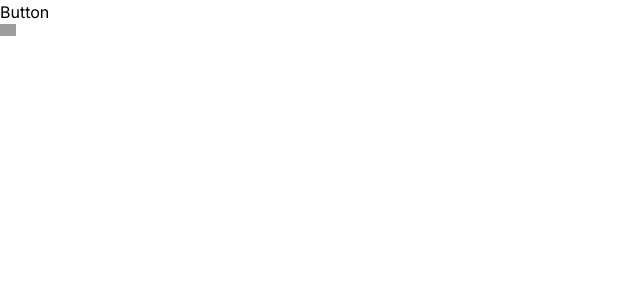
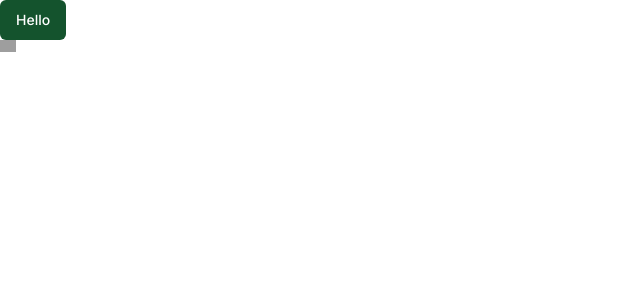
Before and after one commit to Shaybush/ganey-eden, a Next.js app: page / in a window 1280 px wide. Shown: the top 300 px of the page, without its empty margins (0-640 px from the left). Built offline with nearby package versions, Linux system fonts and the light colour scheme; grey boxes are pictures that could not be loaded.

Commit message:
gew-1 - done reuseable button

```diff
--- /dev/null
+++ b/app/lib/utils.ts
@@ -0,0 +1,6 @@
+import { ClassValue, clsx } from 'clsx';
+import { twMerge } from 'tailwind-merge';
+
+export function cn(...inputs: ClassValue[]) {
+    return twMerge(clsx(inputs));
+}
--- a/app/page.tsx
+++ b/app/page.tsx
@@ -3,7 +3,7 @@
 export default function Home() {
   return (
     <main>
-      <Button />
+      <Button>Hello</Button>
       <Icon iconSrc='phone-call'/>
     </main>
   );
--- a/app/shared/components/button/button.tsx
+++ b/app/shared/components/button/button.tsx
@@ -1,9 +1,67 @@
-import React, { FC } from 'react'
+import React, { FC } from 'react';
+import { VariantProps, cva } from 'class-variance-authority';
+import Link from 'next/link';
+import { cn } from '@/app/lib/utils';
 
-const Button: FC = () => {
-    return (
-        <div>Button</div>
-    )
+export interface ButtonProps
+  extends React.ButtonHTMLAttributes<HTMLButtonElement>,
+    VariantProps<typeof buttonVariants> {
+  href?: string
 }
 
-export default Button
+const buttonVariants = cva(
+    'inline-flex items-center justify-center rounded-md text-sm font-medium transition-colors focus:outline-none focus:ring-2 focus:ring-green-400 focus:ring-offset-2 dark:hover:bg-green-800 dark:hover:text-green-100 disabled:opacity-50 dark:focus:ring-green-400 disabled:pointer-events-none dark:focus:ring-offset-green-900 data-[state=open]:bg-green-100 dark:data-[state=open]:bg-green-800',
+{
+        variants: {
+            variant: {
+                default:
+                    'bg-green-900 text-white hover:bg-green-700 dark:bg-green-50 dark:text-green-900',
+                destructive:
+                    'bg-red-500 text-white hover:bg-red-600 dark:hover:bg-red-600',
+                outline:
+                    'bg-transparent border border-green-200 hover:bg-green-100 dark:border-green-700 dark:text-green-100',
+                subtle:
+                    'bg-green-100 text-green-900 hover:bg-green-200 dark:bg-green-700 dark:text-green-100',
+                ghost:
+                    'bg-transparent dark:bg-transparent hover:bg-green-100 dark:hover:bg-green-800 dark:text-green-100 dark:hover:text-green-100 data-[state=open]:bg-transparent dark:data-[state=open]:bg-transparent',
+                link: 'bg-transparent dark:bg-transparent underline-offset-4 hover:underline text-green-900 dark:text-green-300 hover:bg-transparent dark:hover:bg-transparent',
+            },
+            size: {
+                default: 'h-10 py-2 px-4',
+                sm: 'h-9 px-2 rounded-md',
+                lg: 'h-11 px-8 rounded-md',
+            },
+        },
+        defaultVariants: {
+            variant: 'default',
+            size: 'default',
+        },
+    }
+);
+
+const Button = React.forwardRef<HTMLButtonElement, ButtonProps>(
+  ({ className, children, href, variant, size, ...props }, ref) => {
+    if (href) {
+      return (
+        <Link
+          href={href}
+          className={cn(buttonVariants({ variant, size, className }))}
+        >
+          {children}
+        </Link>
+      )
+    }
+    return (
+      <button
+        className={cn(buttonVariants({ variant, size, className }))}
+        ref={ref}
+        {...props}
+      >
+        {children}
+      </button>
+    )
+  }
+)
+Button.displayName = 'Button'
+
+export default Button;
--- a/package.json
+++ b/package.json
@@ -13,6 +13,7 @@
     "@types/react": "18.2.14",
     "@types/react-dom": "18.2.6",
     "autoprefixer": "10.4.14",
+    "class-variance-authority": "^0.7.0",
     "clsx": "^1.2.1",
     "eslint": "8.44.0",
     "eslint-config-next": "13.4.9",
@@ -20,7 +21,7 @@
     "postcss": "8.4.25",
     "react": "18.2.0",
     "react-dom": "18.2.0",
-    "tailwind-merge": "^1.13.2",
+    "tailwind-merge": "^1.14.0",
     "tailwindcss": "3.3.2",
     "typescript": "5.1.6",
     "webpack": "^5.88.1"
```
Also changed, not shown: 1 other file (tests, documents, lock files or other folders).
